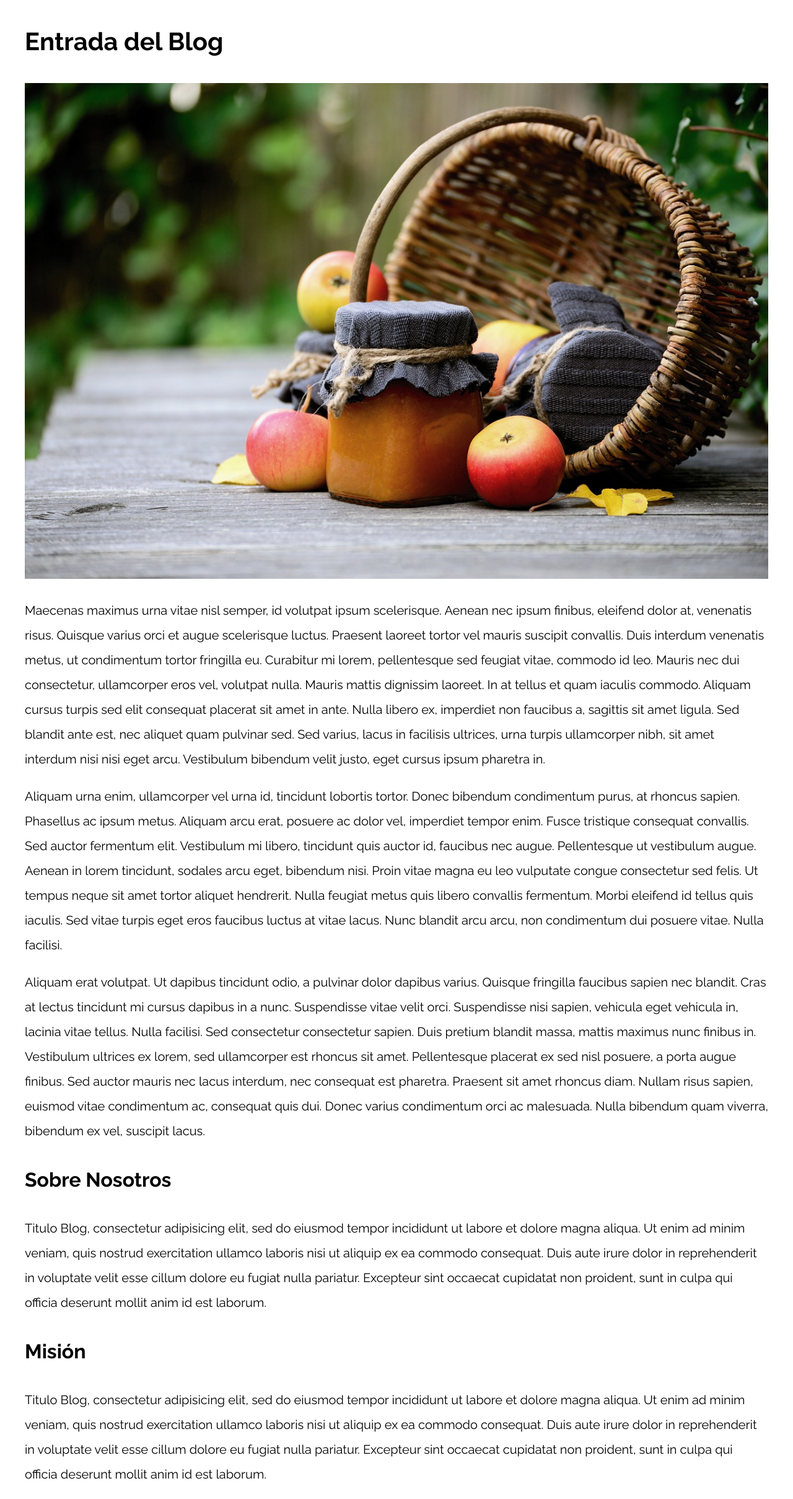
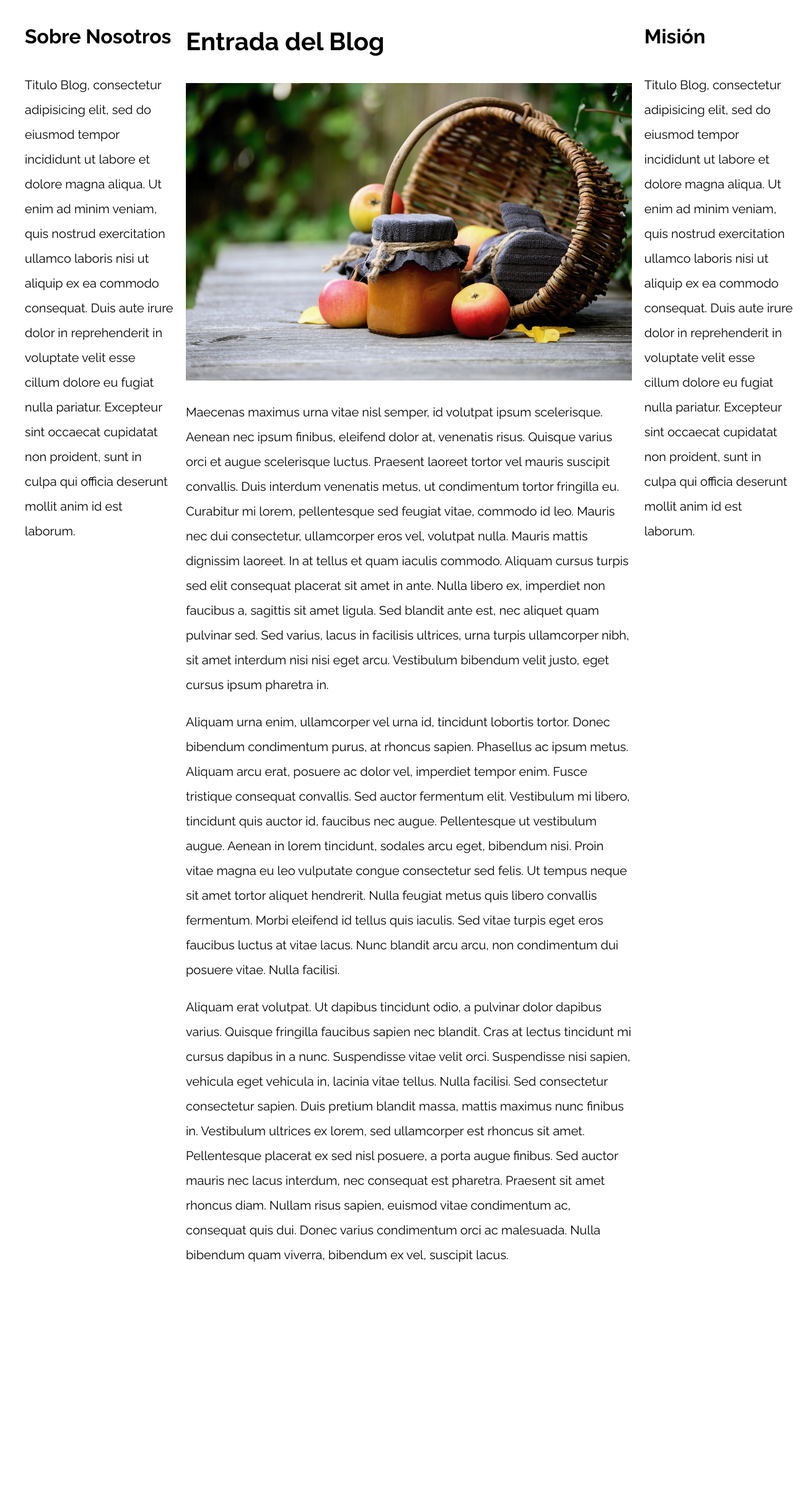
Before and after one commit to JovanniVilla/Studio-Fenixazzul-Cursos, a PHP site: page / in a window 1280 px wide. Shown: the whole page at 62% size. After the commit the page ends 2037 px from the top, so only its background shows below. Run offline with PHP 8.4, Linux system fonts and the light colour scheme.

Commit message:
revision de actualizacion

```diff
--- a/PatronesRWD/PatronesRWD/05-3columnas_css_grid/css/styles.css
+++ b/PatronesRWD/PatronesRWD/05-3columnas_css_grid/css/styles.css
@@ -49,3 +49,21 @@ p {
 
 
 /** CODIGO AQUI **/
+
+.tres-columnas{
+    display: grid;
+    grid-template-columns: 20% 60% 20%;
+    grid-auto-flow: column; /* genera las columnas sin Rows */
+    column-gap: 2rem;
+}
+.contenido-principal{
+    grid-column: 2 / 3;
+}
+
+.asidebar{}
+.aside1{
+    grid-column: 1 / 2;
+}
+.aside2{
+    grid-column: 3 / 4;
+}
--- a/PatronesRWD/PatronesRWD/05-3columnas_css_grid/index.html
+++ b/PatronesRWD/PatronesRWD/05-3columnas_css_grid/index.html
@@ -12,8 +12,8 @@
 
 <body>
 
-    <div class="contenedor">
-        <main>
+    <div class="contenedor tres-columnas">
+        <main class="contenido-principal">
             <article>
                 <h1>Entrada del Blog</h1>
                 <img src="img/imagen1.jpg">
@@ -36,12 +36,12 @@
             </article>
         </main>
 
-        <aside>
+        <aside class="asidebar aside1">
             <h2>Sobre Nosotros</h2>
             <p>Titulo Blog, consectetur adipisicing elit, sed do eiusmod tempor incididunt ut labore et dolore magna aliqua. Ut enim ad minim veniam, quis nostrud exercitation ullamco laboris nisi ut aliquip ex ea commodo consequat. Duis aute irure dolor
                 in reprehenderit in voluptate velit esse cillum dolore eu fugiat nulla pariatur. Excepteur sint occaecat cupidatat non proident, sunt in culpa qui officia deserunt mollit anim id est laborum.</p>
         </aside>
-        <aside>
+        <aside class="asidebar aside2">
             <h2>Misión</h2>
             <p>Titulo Blog, consectetur adipisicing elit, sed do eiusmod tempor incididunt ut labore et dolore magna aliqua. Ut enim ad minim veniam, quis nostrud exercitation ullamco laboris nisi ut aliquip ex ea commodo consequat. Duis aute irure dolor
                 in reprehenderit in voluptate velit esse cillum dolore eu fugiat nulla pariatur. Excepteur sint occaecat cupidatat non proident, sunt in culpa qui officia deserunt mollit anim id est laborum.</p>
```
